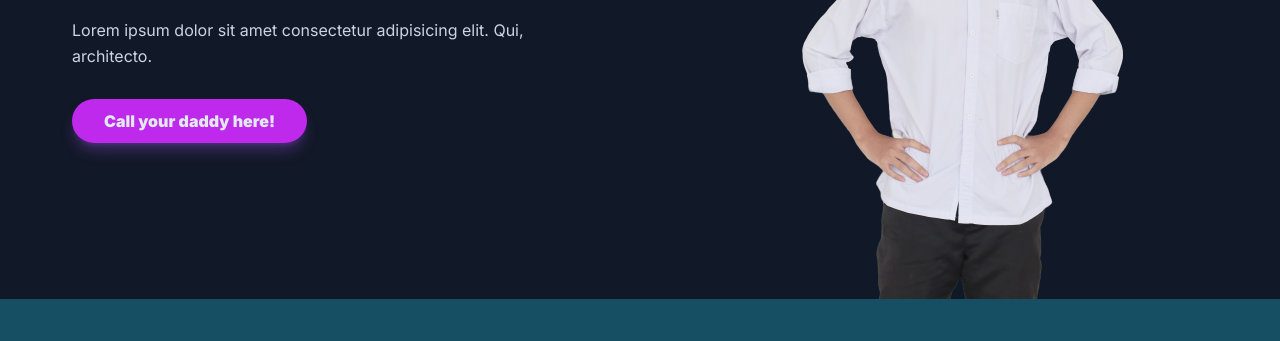
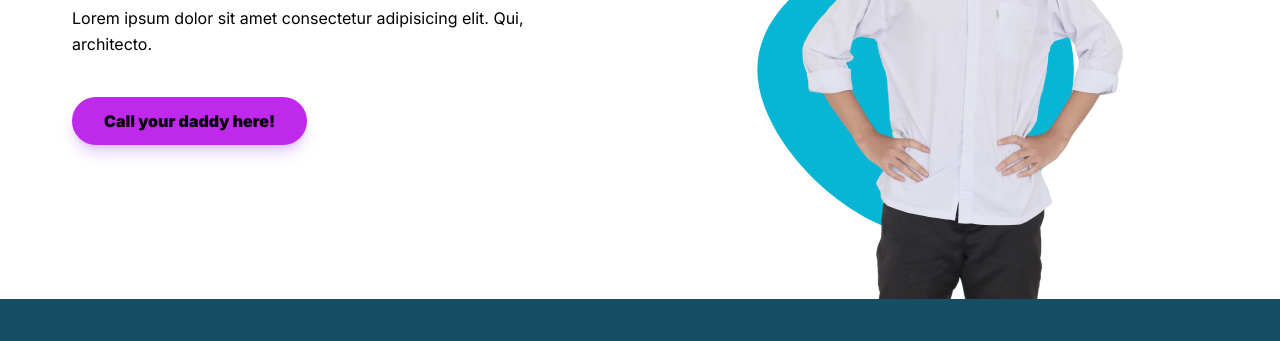
Before and after one commit to erxic/Portfolio, a website: page index.html in a window 1280 px wide. Shown: the part 581-922 px from the top of the page. Drawn offline with Linux system fonts and the light colour scheme.

Commit message:
fix button and svg

```diff
--- a/index.html
+++ b/index.html
@@ -58,24 +58,25 @@
     <!-- End of intro section -->
 
     <!-- Hero Section -->
-    <section id="home" class="bg-gray-900">
+    <section id="home" class="dark:bg-gray-900">
       <div class="container">
         <div class="flex flex-wrap">
-          <div class="w-full self-center px-14 lg:w-1/2">
-            <span class="block font-bold text-slate-400 text-4xl lg:text-5xl">Ali Akbar</span>
-            <h2 class="font-semibold text-slate-200 text-lg mb-5 lg:text-2xl">Cyber Security</h2>
-            <p class="font-medium text-slate-300 mb-10 leading-relaxed">Lorem ipsum dolor sit amet consectetur adipisicing elit. Qui, architecto.</p>
+          <div class="w-full self-center px-4 lg:w-1/2 lg:px-14">
+            <span class="block font-bold dark:text-slate-400 text-4xl lg:text-5xl">Ali Akbar</span>
+            <h2 class="font-semibold dark:text-slate-200 text-lg mb-5 lg:text-2xl">Cyber Security</h2>
+            <p class="font-medium dark:text-slate-300 mb-10 leading-relaxed">Lorem ipsum dolor sit amet consectetur adipisicing elit. Qui, architecto.</p>
 
             <a
               href="contact.html"
-              class="text-base font-bold text-slate-200 bg-purple3 py-3 px-8 rounded-full shadow-lg shadow-purple-500/30 hover:bg-cyan1 hover:shadow-cyan1/30 hover:shadow-lg hover:bg-opacity-60 transition duration-300 ease-in-out"
-              >Call your daddy here!</a
+              class="button text-base font-bold dark:text-slate-200 bg-purple3 py-3 px-8 rounded-full shadow-lg shadow-purple-500/30 hover:bg-cyan1 hover:shadow-cyan1/30 hover:shadow-lg hover:bg-opacity-60 transition duration-300 ease-in-out"
             >
+              Call your daddy here!
+            </a>
           </div>
           <div class="w-full self-end px-4 lg:w-1/2">
-            <div class="relative mt-10 lg:mt-9 lg:mr-0">
+            <div class="relative-svg-container mt-10 lg:mt-9 lg:mr-0">
               <img src="img/2.png" alt="saya" class="max-w-full mx-auto" />
-              <span class="absolute bottom-0 left-1/2 transform -translate-x-1/2 md:scale-125" style="z-index: -1">
+              <span class="absolute bottom-0 left-1/2 transform -translate-x-1/2 md:scale-125">
                 <svg width="400" height="400" viewBox="0 0 200 200" xmlns="http://www.w3.org/2000/svg">
                   <path fill="#06B6D4" d="M40.6,6.8C40.6,31.4,20.3,62.7,-6.1,62.7C-32.5,62.7,-64.9,31.4,-64.9,6.8C-64.9,-17.8,-32.5,-35.6,-6.1,-35.6C20.3,-35.6,40.6,-17.8,40.6,6.8Z" transform="translate(100 100) scale(1.2)" />
                 </svg>
--- a/src/css/input.css
+++ b/src/css/input.css
@@ -37,3 +37,39 @@ body {
     opacity: 0;
   }
 }
+
+a.button {
+  display: inline-block;
+  text-align: center;
+  text-decoration: none;
+  white-space: nowrap;
+}
+
+/* Responsive button styling */
+@media (max-width: 640px) {
+  a.button {
+    width: 100%;
+    padding: 1rem;
+    box-sizing: border-box;
+  }
+}
+
+/* Ensure SVG visibility and proper scaling */
+.relative-svg-container {
+  position: relative;
+}
+
+.relative-svg-container img {
+  display: block;
+  margin: 0 auto;
+  position: relative; /* Ensure the image is above the SVG */
+  z-index: 1; /* Higher z-index to be on top */
+}
+
+.relative-svg-container svg {
+  position: absolute;
+  bottom: 0;
+  left: 50%;
+  transform: translateX(-50%) scale(1); /* Ensure the SVG maintains its size */
+  z-index: 0; /* Lower z-index to be behind */
+}
```
Also changed, not shown: css/style.css.
